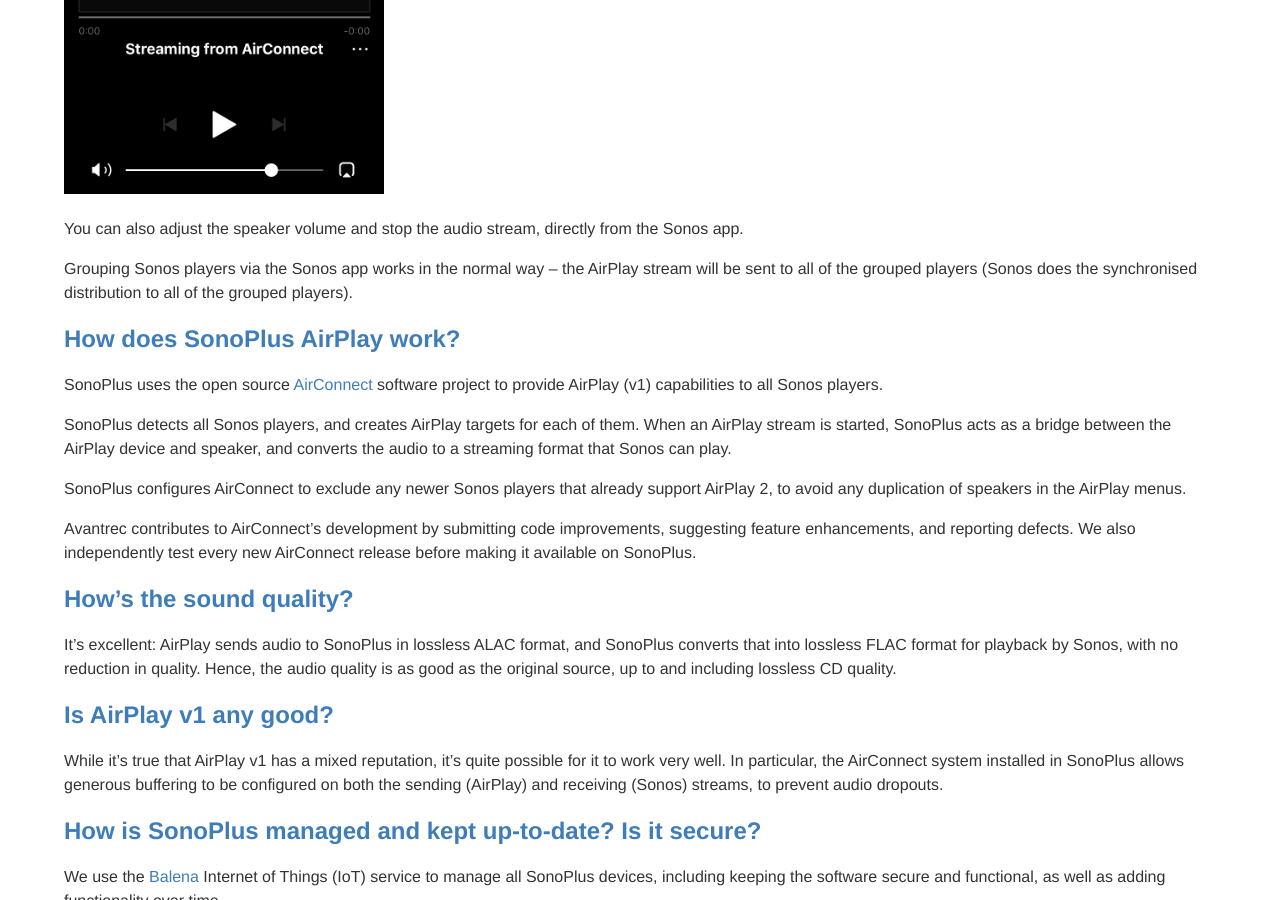
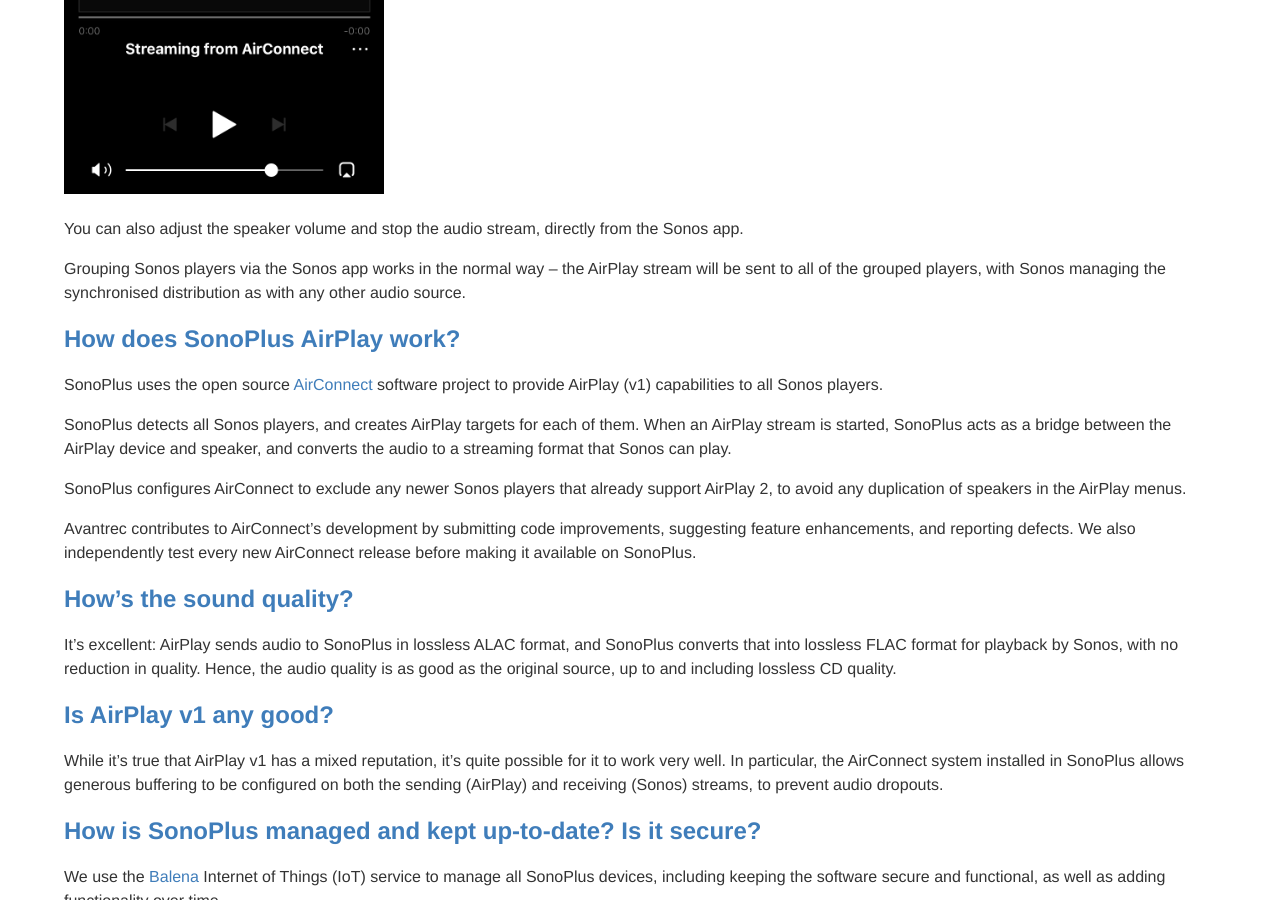
Before and after one commit to avantrec/avantrec.github.io, a Jekyll site: the page built from sonoplus-faq/index.md, in a window 1280 px wide and 900 px high, scrolled down 1791 px. Built offline with Jekyll 4.4.1, drawn with Linux system fonts in a browser that asks for light colours.

Commit message:
More FAQ tweaks

```diff
--- a/sonoplus-faq/index.md
+++ b/sonoplus-faq/index.md
@@ -33,7 +33,7 @@
 
 You can also adjust the speaker volume and stop the audio stream, directly from the Sonos app.
 
-Grouping Sonos players via the Sonos app works in the normal way -- the AirPlay stream will be sent to all of the grouped players (Sonos does the synchronised distribution to all of the grouped players).
+Grouping Sonos players via the Sonos app works in the normal way -- the AirPlay stream will be sent to all of the grouped players, with Sonos managing the synchronised distribution as with any other audio source.
 
 ## How does SonoPlus AirPlay work?
 
```
